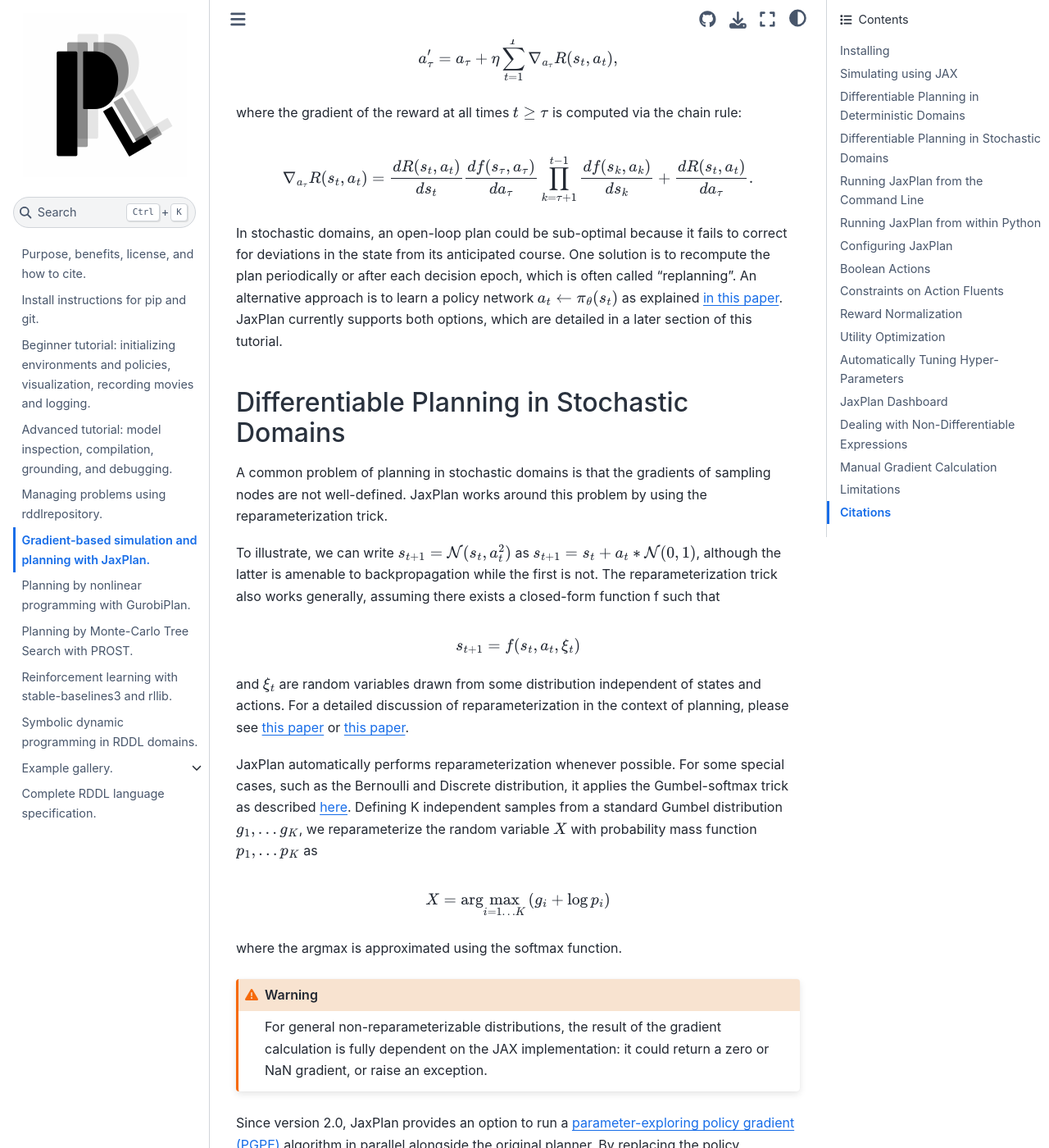
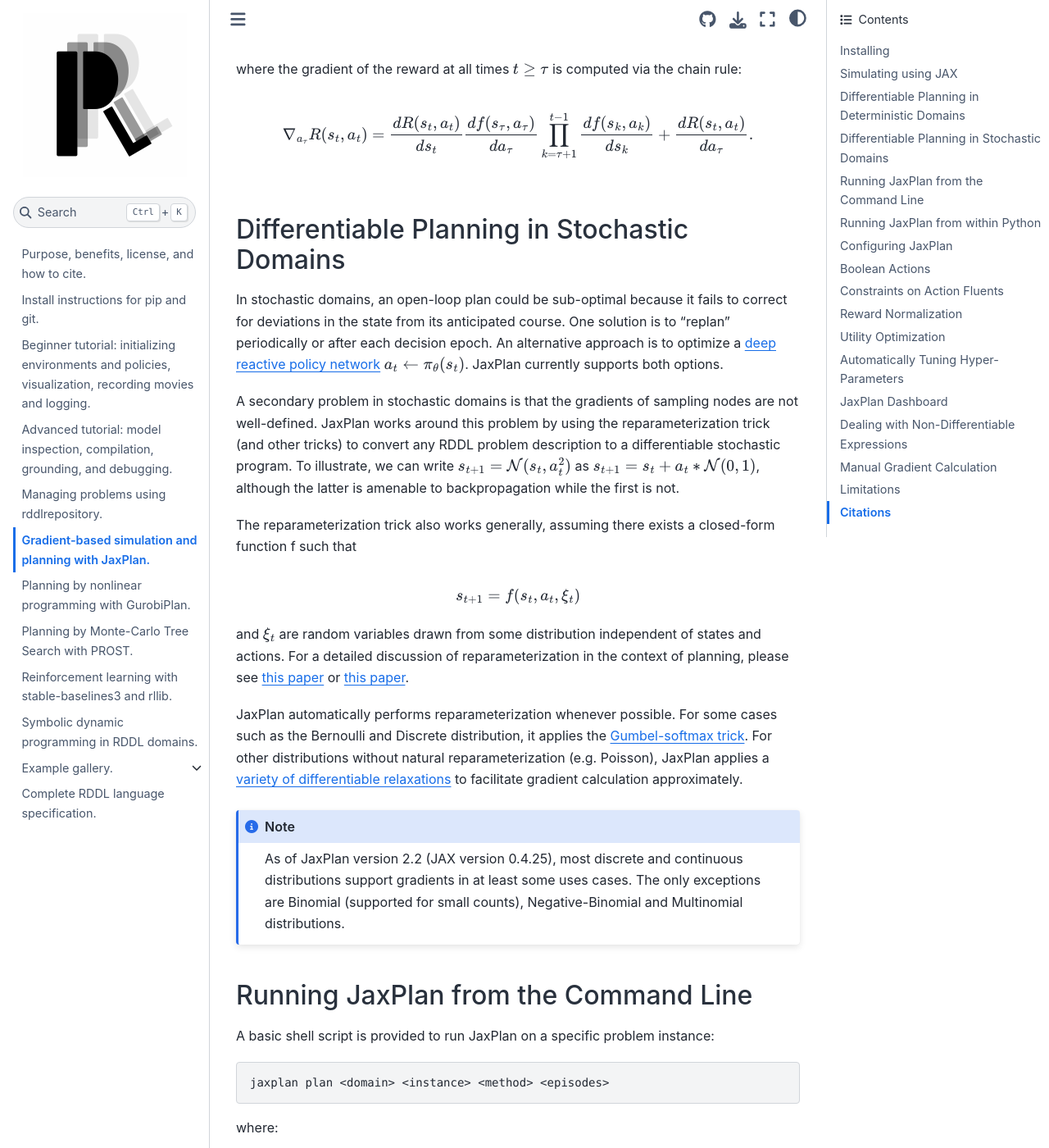
Before and after one commit to pyrddlgym-project/pyRDDLGym, a Sphinx documentation site: the page built from docs/jax.rst, in a window 1280 px wide and 1400 px high, scrolled down 1953 px. Shown: the whole window at 82% size. Built offline with Sphinx 7.4.7 and the Sphinx Book theme 1.1.4, drawn with Linux system fonts in a browser that asks for light colours; pages that are not in the unit, such as notebooks, are missing from menus; some of the changed text lies outside the part shown.

Commit message:
Update jax.rst

```diff
--- a/docs/jax.rst
+++ b/docs/jax.rst
@@ -4,7 +4,7 @@ pyRDDLGym-jax: Gradient-Based Simulation and Planning with JaxPlan
 ===============
 
 In this tutorial, we discuss how a RDDL model can be automatically compiled into a differentiable JAX simulator.
-We also show how pyRDDLGym-jax (or JaxPlan as it is referred to in the literature) leverages gradient-based optimization to build optimal controllers.
+We also show how pyRDDLGym-jax (or JaxPlan) leverages gradient-based optimization to design optimal controllers.
 
 Installing
 -----------------
@@ -43,9 +43,9 @@ To install the latest pre-release version via git:
 Simulating using JAX
 -------------------
 
-pyRDDLGym ordinarily simulates domains using pure Python and NumPy arrays.
-If you require additional structure (e.g. gradient calculations) or better simulation performance,
-the environment can be compiled using JAX and replace the default simulation backend, as shown below:
+pyRDDLGym ordinarily simulates domains using numPy.
+If you require additional structure such as gradients, or better simulation performance,
+the environment can use a JAX simulation backend instead:
 
 .. code-block:: python
 
@@ -56,7 +56,7 @@ the environment can be compiled using JAX and replace the default simulation bac
 .. note::
    All RDDL syntax (both new and old) is supported in the RDDL-to-JAX compiler.
    In almost all cases, the JAX backend should return numerical results identical to the default backend.
-   However, not all operations currently support gradient backpropagation (see the Limitations section).
+   However, not all operations currently support gradients (see the Limitations section).
 
 .. raw:: html
 
@@ -69,7 +69,7 @@ the environment can be compiled using JAX and replace the default simulation bac
 Differentiable Planning in Deterministic Domains
 -------------------
 
-The (open-loop) planning problem for a deterministic environment involves finding a sequence of actions (plan)
+The open-loop planning problem for a deterministic environment involves finding a sequence of actions (plan)
 that maximize accumulated reward over a fixed horizon
 
 .. math::
@@ -77,8 +77,7 @@ that maximize accumulated reward over a fixed horizon
 	\max_{a_1, \dots a_T} \sum_{t=1}^{T} R(s_t, a_t), \quad s_{t + 1} = f(s_t, a_t)
 
 If the state and action spaces are continuous, and f and R are differentiable functions,
-gradient ascent can optimize the actions as described
-`in this paper <https://proceedings.neurips.cc/paper/2017/file/98b17f068d5d9b7668e19fb8ae470841-Paper.pdf>`_.
+`gradient ascent can optimize the actions <https://proceedings.neurips.cc/paper/2017/file/98b17f068d5d9b7668e19fb8ae470841-Paper.pdf>`_.
 Specifically, given learning rate :math:`\eta > 0`, gradient ascent updates the plan
 :math:`a_\tau'` at decision epoch :math:`\tau` as
 
@@ -92,23 +91,22 @@ where the gradient of the reward at all times :math:`t \geq \tau` is computed vi
 
 	\nabla_{a_{\tau}} R(s_t, a_t) = \frac{d R(s_t, a_t)}{d s_{t}} \frac{d f(s_\tau, a_\tau)}{d a_{\tau}} \prod_{k=\tau + 1}^{t-1}\frac{d f(s_k, a_k)}{d s_{k}} + \frac{d R(s_t, a_t)}{d a_{\tau}}.
 
-In stochastic domains, an open-loop plan could be sub-optimal
-because it fails to correct for deviations in the state from its anticipated course.
-One solution is to recompute the plan periodically or after each decision epoch,
-which is often called "replanning". An alternative approach is to learn a policy network
-:math:`a_t \gets \pi_\theta(s_t)`
-as explained `in this paper <https://ojs.aaai.org/index.php/AAAI/article/view/4744>`_.
-JaxPlan currently supports both options, which are detailed in a later section of this tutorial.
-
 
 Differentiable Planning in Stochastic Domains
 -------------------
 
-A common problem of planning in stochastic domains is that the gradients of sampling nodes are not well-defined.
-JaxPlan works around this problem by using the reparameterization trick.
+In stochastic domains, an open-loop plan could be sub-optimal
+because it fails to correct for deviations in the state from its anticipated course.
+One solution is to "replan" periodically or after each decision epoch.
+An alternative approach is to optimize a `deep reactive policy network <https://ojs.aaai.org/index.php/AAAI/article/view/4744>`_ :math:`a_t \gets \pi_\theta(s_t)`.
+JaxPlan currently supports both options.
 
+A secondary problem in stochastic domains is that the gradients of sampling nodes are not well-defined.
+JaxPlan works around this problem by using the reparameterization trick (and other tricks)
+to convert any RDDL problem description to a differentiable stochastic program.
 To illustrate, we can write :math:`s_{t+1} = \mathcal{N}(s_t, a_t^2)` as :math:`s_{t+1} = s_t + a_t * \mathcal{N}(0, 1)`,
 although the latter is amenable to backpropagation while the first is not.
+
 The reparameterization trick also works generally, assuming there exists a closed-form function f such that
 
 .. math::
@@ -120,37 +118,25 @@ For a detailed discussion of reparameterization in the context of planning,
 please see `this paper <https://ojs.aaai.org/index.php/AAAI/article/view/4744>`_
 or `this paper <https://ojs.aaai.org/index.php/AAAI/article/view/21226>`_.
 
-JaxPlan automatically performs reparameterization whenever possible. For some special cases,
-such as the Bernoulli and Discrete distribution, it applies the Gumbel-softmax trick
-as described `here <https://arxiv.org/pdf/1611.01144.pdf>`_.
-Defining K independent samples from a standard Gumbel distribution :math:`g_1, \dots g_K`, we reparameterize the
-random variable :math:`X` with probability mass function :math:`p_1, \dots p_K` as
+JaxPlan automatically performs reparameterization whenever possible. For some cases
+such as the Bernoulli and Discrete distribution, it applies the `Gumbel-softmax trick <https://arxiv.org/pdf/1611.01144.pdf>`_.
+For other distributions without natural reparameterization
+(e.g. Poisson), JaxPlan applies a `variety of differentiable relaxations <https://github.com/pyrddlgym-project/pyRDDLGym-jax?tab=readme-ov-file#citing-jaxplan>`_
+to facilitate gradient calculation approximately.
 
-.. math::
-
-    X = \arg\!\max_{i=1\dots K} \left(g_i + \log p_i \right)
-
-where the argmax is approximated using the softmax function.
-
-.. warning::
-   For general non-reparameterizable distributions, the result of the gradient calculation
-   is fully dependent on the JAX implementation: it could return a zero or NaN gradient, or raise an exception.
-
-Since version 2.0, JaxPlan provides an option to run a
-`parameter-exploring policy gradient (PGPE) <https://link.springer.com/chapter/10.1007/978-3-319-09903-3_13>`_
-algorithm in parallel alongside the original planner. By replacing the policy parameters with the
-better of the two planners, this provides a safe backup in case the model relaxations
-used in the original planner are poor (see section below).
+.. note::
+   As of JaxPlan version 2.2 (JAX version 0.4.25), most discrete and continuous distributions support gradients in at least some
+   uses cases. The only exceptions are Binomial (supported for small counts), Negative-Binomial and Multinomial distributions.
 
 
 Running JaxPlan from the Command Line
 -------------------
 
-A basic shell script is provided to run JaxPlan on any domain in rddlrepository:
+A basic shell script is provided to run JaxPlan on a specific problem instance:
 
 .. code-block:: shell
 
-    python -m pyRDDLGym_jax.examples.run_plan <domain> <instance> <method> <episodes>
+    jaxplan plan <domain> <instance> <method> <episodes>
 
 where:
 
@@ -159,17 +145,17 @@ where:
 * ``<method>`` is the planning method to use (see below)
 * ``<episodes>`` is the (optional) number of episodes to evaluate the final policy.
 
-The ``<method>`` parameter warrants further explanation. Currently the script supports three possible modes:
+The ``<method>`` parameter describes the type of planning representation:
 
-* ``slp`` is the straight-line open-loop planner described `in this paper <https://proceedings.neurips.cc/paper/2017/file/98b17f068d5d9b7668e19fb8ae470841-Paper.pdf>`_
-* ``drp`` is the deep reactive policy network described `in this paper <https://ojs.aaai.org/index.php/AAAI/article/view/4744>`_
-* ``replan`` is the same as ``slp`` except it uses periodic replanning as described above.
+* ``slp`` is the `straight-line plan <https://proceedings.neurips.cc/paper/2017/file/98b17f068d5d9b7668e19fb8ae470841-Paper.pdf>`_
+* ``drp`` is the `deep reactive policy network <https://ojs.aaai.org/index.php/AAAI/article/view/4744>`_
+* ``replan`` is the same as ``slp`` except using replanning at every decision epoch.
 
-For example, the following will perform open-loop control on the Quadcopter domain with 4 drones:
+For example, the following will train an open-loop controller to fly 4 drones:
 
 .. code-block:: shell
 
-    python -m pyRDDLGym_jax.examples.run_plan Quadcopter 1 slp
+    jaxplan plan Quadcopter 1 slp
 
 
 Running JaxPlan from within Python
@@ -177,8 +163,7 @@ Running JaxPlan from within Python
 
 .. _jax-intro:
 
-JaxPlan provides convenient tools to automatically compile a RDDL description
-of a problem to an optimization problem. To initialize and run an open-loop controller:
+To initialize and run an open-loop controller in Python:
 
 .. code-block:: python
 
@@ -196,6 +181,9 @@ of a problem to an optimization problem. To initialize and run an open-loop cont
     # evaluate the planner
     controller.evaluate(env, episodes=1, verbose=True, render=True)
     env.close()
+
+The ``**plan_args``, ``**planner_args`` and ``**train_args`` are keyword arguments passed during initialization,
+but we strongly recommend using configuration files as discussed in the next section.
 
 .. raw:: html
 
@@ -232,9 +220,6 @@ To use a deep reactive policy, simply change the ``plan`` type to:
        Related example: Closed-loop planning with deep reactive policies in JaxPlan.
    </a>
 
-The ``**planner_args`` and ``**train_args`` are keyword arguments passed during initialization,
-but we strongly recommend creating and loading a configuration file as discussed next.
-
 .. note::
    All controllers are instances of pyRDDLGym's ``BaseAgent`` and support the ``evaluate()`` function.
 
@@ -243,7 +228,7 @@ Configuring JaxPlan
 -------------------
 
 The recommended way to manage planner settings is to write a configuration file
-with all the necessary hyper-parameters. Below is a basic configuration file for straight-line planning:
+with all the necessary hyper-parameters, i.e. for straight-line planning:
 
 .. code-block:: shell
 
@@ -303,7 +288,7 @@ To configure a policy network instead, change the ``method`` in the ``[Optimizer
     ...
 
 This creates a neural network policy with the default ``tanh`` activation
-and two hidden layers with 128 and 64 neurons, respectively.
+and two hidden layers of sizes 128 and 64, respectively.
 
 .. raw:: html
 
@@ -549,14 +534,13 @@ hyper-parameter that controls the sharpness of the approximation.
 
 At test time, the action is aliased by evaluating the expression
 :math:`a > 0.5`, or equivalently :math:`\theta > 0`.
-The sigmoid wrapper can be disabled by setting ``wrap_sigmoid = False``,
-but this is not recommended.
+The sigmoid wrapper can be controlled by setting ``wrap_sigmoid``.
 
 
 Constraints on Action Fluents
 -------------------
 
-Currently, JaxPlan supports two different kind of actions constraints.
+JaxPlan supports two different kinds of actions constraints.
 
 Box constraints are useful for bounding each action fluent independently within some range.
 Box constraints typically do not need to be specified manually, since they are automatically
@@ -575,15 +559,15 @@ The syntax for specifying optional box constraints in the ``[Optimizer]`` sectio
 where ``lower#`` and ``upper#`` can be any list, nested list or array.
 
 By default, the box constraints on actions are enforced using the projected gradient method.
-An alternative approach is to map the actions to the box via a differentiable transformation,
-as described by `equation 6 in this paper <https://ojs.aaai.org/index.php/AAAI/article/view/4744>`_.
+An alternative approach is to map the actions to the box via a
+`differentiable transformation <https://ojs.aaai.org/index.php/AAAI/article/view/4744>`_.
 In JaxPlan, this can be enabled by setting ``wrap_non_bool = True``.
 
 Concurrency constraints are typically of the form :math:`\sum_i a_i \leq B` for some constant :math:`B`.
 If the ``max-nondef-actions`` property in the RDDL instance is less
 than the total number of boolean action fluents, then ``JaxBackpropPlanner`` will automatically
-apply a projected gradient step to ensure this constraint is satisfied at each optimization step, as described
-`in this paper <https://ojs.aaai.org/index.php/ICAPS/article/view/3467>`_.
+apply a `projected gradient procedure <https://ojs.aaai.org/index.php/ICAPS/article/view/3467>`_
+to ensure this constraint is satisfied at each optimization step (for straight-line plans only, currently).
 
 .. note::
    Concurrency constraints on action-fluents are applied to boolean actions only:
@@ -595,15 +579,14 @@ Reward Normalization
 
 Some domains yield rewards that vary significantly in magnitude between time steps,
 making optimization difficult without some kind of normalization.
-Following `this paper <https://arxiv.org/pdf/2301.04104v1.pdf>`_, JaxPlan can apply a
-symlog transform to the sampled rewards during backprop:
+JaxPlan can apply an optional `symlog transform <https://arxiv.org/pdf/2301.04104v1.pdf>`_ to the sampled returns
 
 .. math::
 
     \mathrm{symlog}(x) = \mathrm{sign}(x) * \ln(|x| + 1)
 
 which compresses the magnitudes of large positive or negative outcomes.
-This can be enabled by setting ``use_symlog_reward = True`` in ``JaxBackpropPlanner``.
+This can be controlled by ``use_symlog_reward``.
 
 
 Utility Optimization
@@ -611,30 +594,24 @@ Utility Optimization
 
 By default, JaxPlan will optimize the expected sum of future reward,
 which may not be desirable for risk-sensitive applications where tail risk of the returns is important.
-Following `this paper <https://ojs.aaai.org/index.php/AAAI/article/view/21226>`_,
-it is possible to optimize a non-linear utility of the return instead.
-
-JaxPlan currently supports several utility functions:
+JaxPlan can also optimize `non-linear utility functions <https://ojs.aaai.org/index.php/AAAI/article/view/21226>`_:
 
 * "mean" is the risk-neutral or ordinary expected return
 * "mean_var" is the variance penalized return
-* "entropic" is the entropic or exponential utility
+* "mean_std" is the standard deviation penalized return
+* "mean_dev" is the mean-deviation risk measure
+* "mean_semidev" is the mean-semideviation risk measure
+* "entropic" (or "exponential") is the entropic or exponential utility
 * "cvar" is the conditional value at risk.
 
-The utility function can be specified by passing a string or function to the ``utility`` argument of the planner,
-and its hyper-parameters can be passed through the ``utility_kwargs`` argument,
-which accepts a dictionary of name-value pairs.
+The utility function can be specified by passing one of the above strings to the ``utility`` argument of the planner,
+and its hyper-parameters can be passed as a dictionary to the ``utility_kwargs`` argument.
 
-For example, to set the CVAR utility at 0.05:
+For example, to set the CVAR utility at 5 percent, or the entropic utility with scale 2:
 
 .. code-block:: python
 
     planner = JaxBackpropPlanner(..., utility="cvar", utility_kwargs={'alpha': 0.05})
-
-Similarly, to set the entropic utility with parameter 2:
-
-.. code-block:: python
-
     planner = JaxBackpropPlanner(..., utility="entropic", utility_kwargs={'beta': 2.0})
 
 The utility function could also be provided explicitly as a function mapping a JAX array to a scalar,
@@ -660,18 +637,17 @@ with additional arguments specifying the hyper-parameters of the utility functio
 Automatically Tuning Hyper-Parameters
 -------------------
 
-JaxPlan provides a Bayesian optimization algorithm for automatically tuning
-key hyper-parameters of the planner, which:
+JaxPlan provides a Bayesian optimization algorithm for automatically tuning key hyper-parameters of the planner. It:
 
 * supports multi-processing by evaluating multiple hyper-parameter settings in parallel
 * leverages Bayesian optimization to search the hyper-parameter space more efficiently
 * supports all types of policies that use config files.
 
-To run the automated tuning on the most important hyper-parameters, a script has already been prepared:
+To run the automated tuning on the most important hyper-parameters, a console command is packaged with JaxPlan:
 
 .. code-block:: shell
 
-    python -m pyRDDLGym_jax.examples.run_tune <domain> <instance> <method> <trials> <iters> <workers>
+    jaxplan tune <domain> <instance> <method> <trials> <iters> <workers> <dashboard>
 
 where:
 
@@ -679,12 +655,11 @@ where:
 * ``method`` is the planning method (i.e., slp, drp, replan)
 * ``trials`` is the (optional) number of trials/episodes to average in evaluating each hyper-parameter setting
 * ``iters`` is the (optional) maximum number of iterations/evaluations of Bayesian optimization to perform
-* ``workers`` is the (optional) number of parallel evaluations to be done at each iteration, e.g. maximum total evaluations is ``trials * workers``.
+* ``workers`` is the (optional) number of parallel evaluations to be done at each iteration, e.g. maximum total evaluations is ``trials * workers``
+* ``dashboard`` is whether the optimizations are tracked and displayed in a dashboard application.
 
-
-In order to perform automatic tuning on a particular set of hyper-parameters, first you must specify a config file template
-where concrete hyper-parameter to tune are replaced by keywords.
-For instance, to tune the model relaxation weight and learning rate of a straight-line planner:
+To perform automatic tuning on a custom set of hyper-parameters, first specify a config file template
+where concrete hyper-parameter to tune are replaced by keywords, i.e.:
 
 .. code-block:: shell
 
@@ -705,8 +680,7 @@ For instance, to tune the model relaxation weight and learning rate of a straigh
    Keywords defined above will be replaced during tuning with concrete values using a simple string replacement.
    This means you must select keywords that are not already used (nor appear as substrings) in other parts of the config file.
 
-Next, you must indicate the variables you defined, their search ranges, and any transformations you wish to apply.
-The following code provides the essential steps for a straight-line plan:
+Next, indicate the variables you defined, their search ranges, and any transformations you wish to apply in the Python code:
 
 .. code-block:: python
 
@@ -723,7 +697,7 @@ The following code provides the essential steps for a straight-line plan:
 
     # map parameters in the config that will be tuned
     def power_10(x):
-        return 10.0 ** x
+        return 10.0 ** x    # maps the parameters from posterior space back to JaxPlan
     hyperparams = [Hyperparameter("MODEL_WEIGHT_TUNE", -1., 5., power_10),
                    Hyperparameter("LEARNING_RATE_TUNE", -5., 1., power_10)]
 
@@ -807,19 +781,11 @@ To activate the dashboard for planning, simply add the following line in the con
     dashboard=True
 
 
-To activate the dashboard for tuning, simply add the ``show_dashboard=True`` argument to the ``tuning.tune()`` function:
-
-.. code-block:: python
-
-    tuning.tune(key=42, log_file="path/to/logfile.log", show_dashboard=True)
-
-
-
 Dealing with Non-Differentiable Expressions
 -------------------
 
 Many RDDL programs contain expressions that do not support derivatives.
-A common technique to deal with this is to approximate non-differentiable operations as similar differentiable ones.
+A common technique to deal with this is to approximate non-differentiable operations using similar differentiable ones.
 
 For instance, consider the following problem of classifying points ``(x, y)`` in 2D-space as
 +1 if they lie in the top-right or bottom-left quadrants, and -1 otherwise:
@@ -837,49 +803,21 @@ and logical expressions such as ``and`` and ``or`` do not have obvious derivativ
 To complicate matters further, the ``if`` statement depends on both ``x`` and ``y``
 so it does not have partial derivatives with respect to ``x`` nor ``y``.
 
-JaxPlan works around these limitations by approximating such operations with
-JAX expressions that support derivatives.
-For instance, the ``classify`` function above could be implemented as follows:
-
-.. code-block:: python
-
-    from pyRDDLGym_jax.core.logic import FuzzyLogic
-
-    logic = FuzzyLogic()
-    model_params = {}
-    _and = logic.logical_and(0, model_params)
-    _not = logic.logical_not(1, model_params)
-    _gre = logic.greater(2, model_params)
-    _or = logic.logical_or(3, model_params)
-    _if = logic.control_if(4, model_params)
-
-    def approximate_classify(x1, x2, w):
-        q1, w = _gre(x1, 0, w)
-        q2, w = _gre(x2, 0, w)
-        q3, w = _and(q1, q2, w)
-        q4, w = _not(q1, w)
-        q5, w = _not(q2, w)
-        q6, w = _and(q4, q5, w)
-        cond, w = _or(q3, q6, w)
-        pred, w = _if(cond, +1, -1, w)
-        return pred
-
-Calling ``approximate_classify()`` with ``x=0.5``, ``y=1.5`` and ``w=10`` returns 0.98661363,
-which is very close to 1.
-
-The ``FuzzyLogic`` instance can be passed to a planner through the config file, or directly as follows:
+JaxPlan works around these limitations by approximating such operations with JAX expressions that support derivatives.
+The ``FuzzyLogic`` describes how relaxations are performed, and it is highly configurable.
+It can be passed to a planner through the config file, or directly as follows:
 
 .. code-block:: python
 
     from pyRDDLGym.core.logic import FuzzyLogic
     planner = JaxBackpropPlanner(model, ..., logic=FuzzyLogic())
 
-By default, ``FuzzyLogic`` uses the `product t-norm <https://en.wikipedia.org/wiki/T-norm_fuzzy_logics#Motivation>`_
-to approximate the logical operations, the standard complement :math:`\sim a \approx 1 - a`, and
-sigmoid approximations for other relational and functional operations.
+By default, ``FuzzyLogic`` uses `t-norm fuzzy logics <https://en.wikipedia.org/wiki/T-norm_fuzzy_logics#Motivation>`_
+to approximate the logical operations, and a
+`variety of differentiable relaxations from the literature <https://github.com/pyrddlgym-project/pyRDDLGym-jax?tab=readme-ov-file#citing-jaxplan>`_
+to support other operations automatically.
 
-The latter introduces model hyper-parameters :math:`w`, which control the "sharpness" of the operation.
-Higher values mean the approximation is more accurate, but at the cost of numerical instability.
+Some operations introduce model hyper-parameters to control the quality of the approximation.
 These hyper-parameters be retrieved and modified at any time as follows:
 
 .. code-block:: python
@@ -924,6 +862,11 @@ The following table summarizes the default rules used in ``FuzzyLogic``.
 It is possible to control these rules by subclassing ``FuzzyLogic``, or by
 passing custom objects to its ``tnorm``, ``complement`` or other constructor arguments.
 
+Since version 2.0, JaxPlan provides an option to run
+`parameter-exploring policy gradients (PGPE) <https://link.springer.com/chapter/10.1007/978-3-319-09903-3_13>`_
+alongside the original planner as a failsafe, replacing the planner parameters
+in case the model relaxations are poor and JaxPlan cannot make progress.
+
 
 Manual Gradient Calculation
 -------------------
@@ -962,7 +905,6 @@ We cite several limitations of the current version of JaxPlan:
 
 * Not all operations have natural differentiable relaxations. Currently, the following are not supported:
 	* nested fluents such as ``fluent1(fluent2(?p))``
-	* distributions that are not naturally reparameterizable such as Poisson, Gamma and Beta
 * Some relaxations can accumulate high error
 	* this is particularly problematic when stacking CPFs for long roll-out horizons, so we recommend reducing or tuning the rollout horizon for best results
 * Some relaxations may not be mathematically consistent with one another:
```
Also changed, not shown: other parts of docs/jax.rst (+4 -4 lines).
